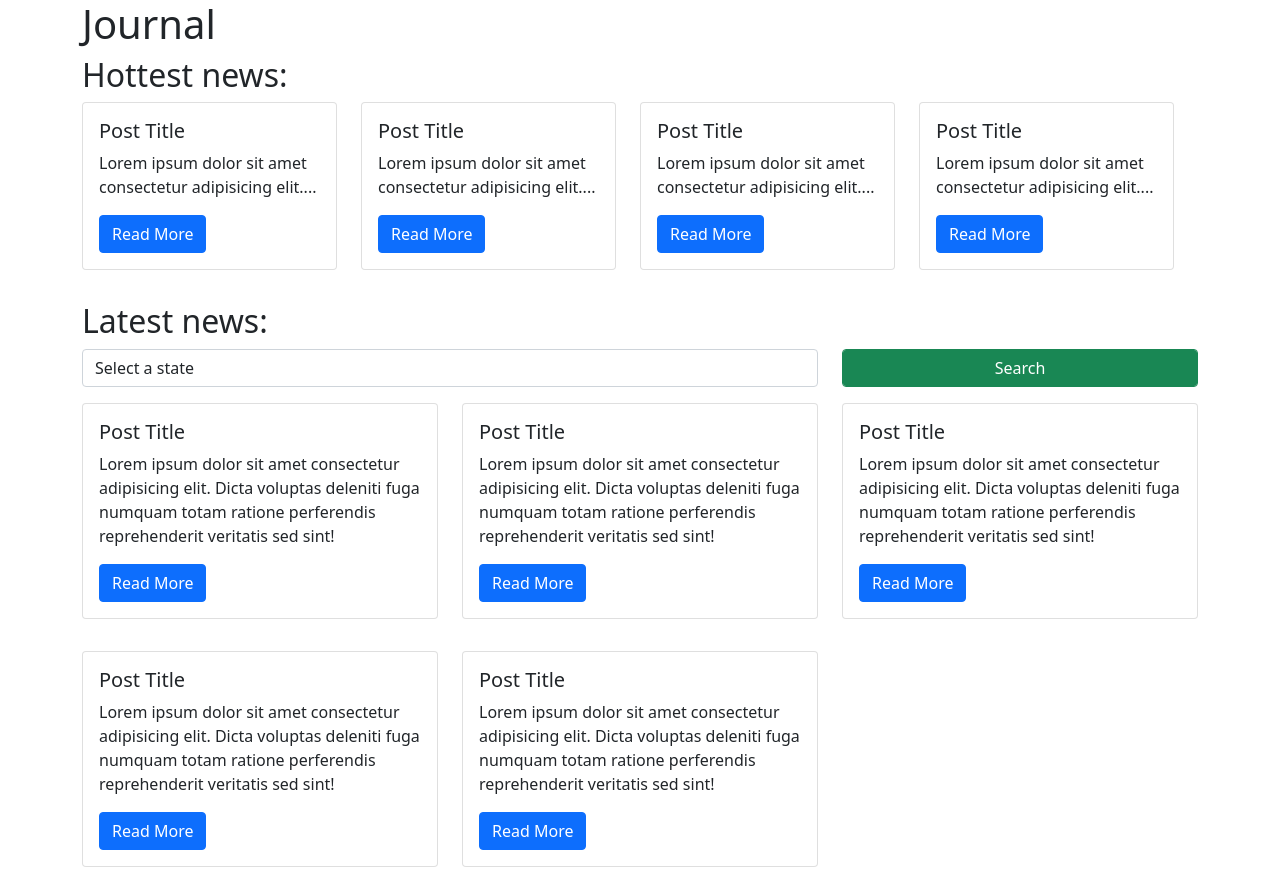
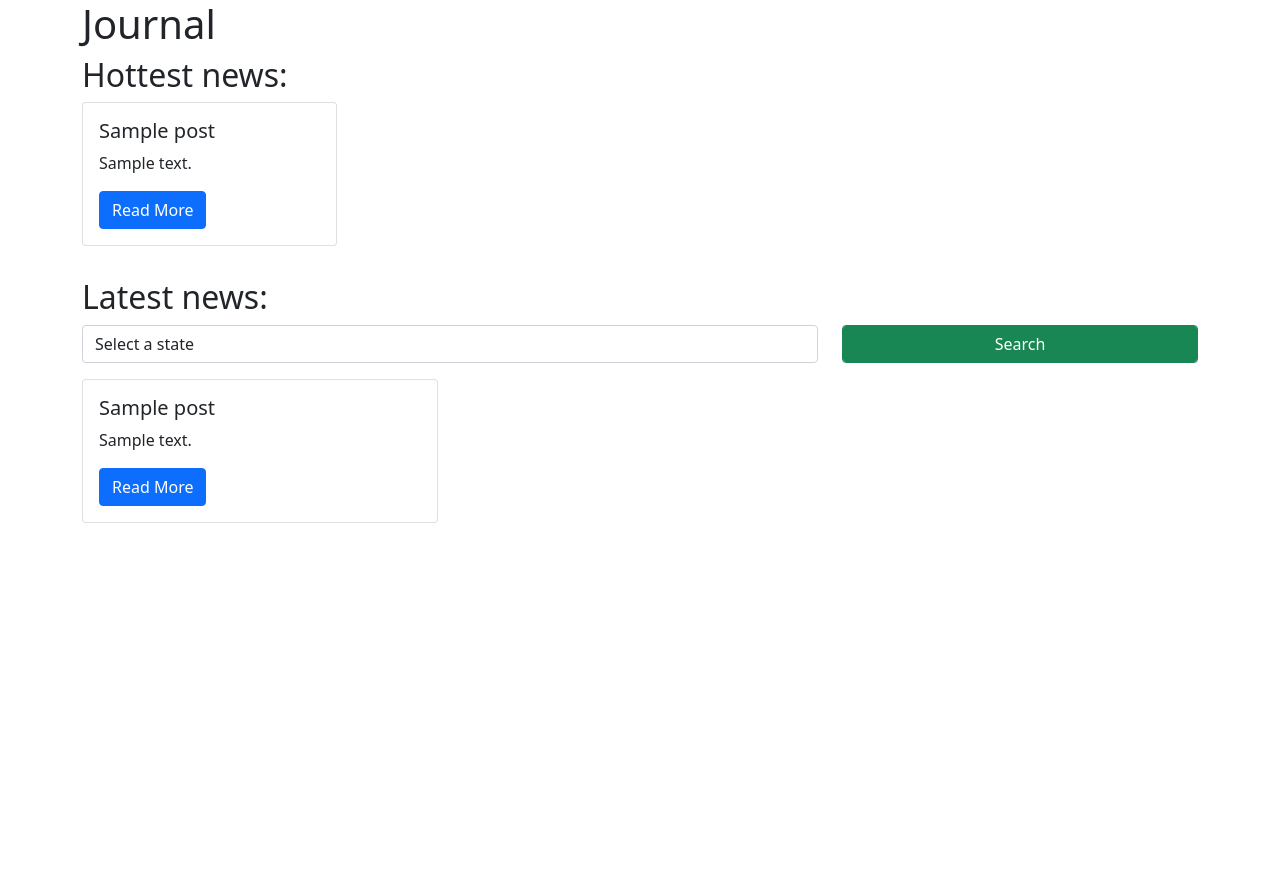
Before and after one commit to biel-correa/covid-19-journal, a Flask app: template templates/home.html in a window 1280 px wide. After the commit the page ends 523 px from the top, so only its background shows below. Run offline with Flask 2, Linux system fonts and the light colour scheme; the template is opened without the code that fills it: most values are stand-ins (such as "Sample title", 1, 10 or a date in 2020).

Commit message:
feature: pass in the posts from the database to home

```diff
--- a/pages/home/HomeController.py
+++ b/pages/home/HomeController.py
@@ -1,5 +1,6 @@
 from flask import render_template
 from app import app
+from database.database import posts
 
 @app.route('/', methods=['GET'])
 def redirectHome():
@@ -7,4 +8,4 @@ def redirectHome():
 
 @app.route('/home', methods=['GET'])
 def home():
-    return render_template('home.html')
+    return render_template('home.html', posts=posts)
--- a/templates/home.html
+++ b/templates/home.html
@@ -12,18 +12,15 @@
     <div class="row mb-3">
         <h2>Hottest news:</h2>
         <div class="row flex-row flex-nowrap overflow-auto">
-            {% for i in range(5) %}
+            {% for post in posts %}
             <div class="col-md-3 mb-3">
                 <div class="card">
                     <div class="card-body">
-                        <h5 class="card-title">Post Title</h5>
+                        <h5 class="card-title">{{post.title}}</h5>
                         <p class="card-text">
-                            {{
-                                "Lorem ipsum dolor sit amet consectetur adipisicing elit. Dicta voluptas deleniti fuga numquam totam ratione perferendis reprehenderit veritatis sed sint!"
-                                |truncate(60)
-                            }}
+                            {{ post.content | truncate(60) }}
                         </p>
-                        <a href="{{ url_for('post', post_id=i) }}" class="btn btn-primary">Read More</a>
+                        <a href="{{ url_for('post', post_id=post.id) }}" class="btn btn-primary">Read More</a>
                     </div>
                 </div>
             </div>
@@ -50,15 +47,15 @@
         </form>
     </div>
     <div class="row">
-        {% for i in range(5) %}
+        {% for post in posts %}
         <div class="col-md-4 my-3">
             <div class="card">
                 <div class="card-body">
-                    <h5 class="card-title">Post Title</h5>
+                    <h5 class="card-title">{{post.title}}</h5>
                     <p class="card-text">
-                        Lorem ipsum dolor sit amet consectetur adipisicing elit. Dicta voluptas deleniti fuga numquam totam ratione perferendis reprehenderit veritatis sed sint!
+                        {{ post.content }}
                     </p>
-                    <a href="{{ url_for('post', post_id=i) }}" class="btn btn-primary">Read More</a>
+                    <a href="{{ url_for('post', post_id=post.id) }}" class="btn btn-primary">Read More</a>
                 </div>
             </div>
         </div>
```
